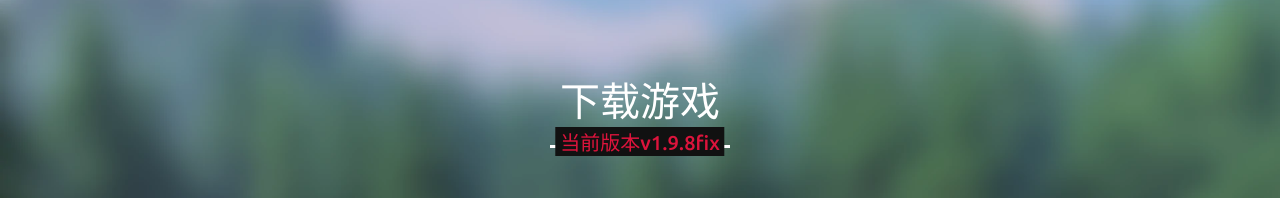
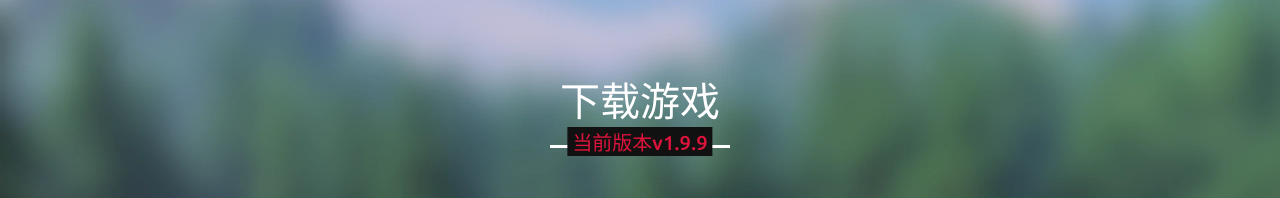
Before and after one commit to finkkk/naturecraft.cn, a plain HTML site: page index.html in a window 1280 px wide. Shown: the part 4622-4820 px from the top of the page. Drawn offline with nearby package versions, Linux system fonts and the light colour scheme; a script that the page names is missing.

Commit message:
Update indexStyle.css

```diff
--- a/css/indexStyle.css
+++ b/css/indexStyle.css
@@ -560,7 +560,7 @@ section .title::after{
 
 /* download section styling */
 .download .title::after{
-    content: "当前版本v1.9.8fix";
+    content: "当前版本v1.9.9";
 }
 
 
```
